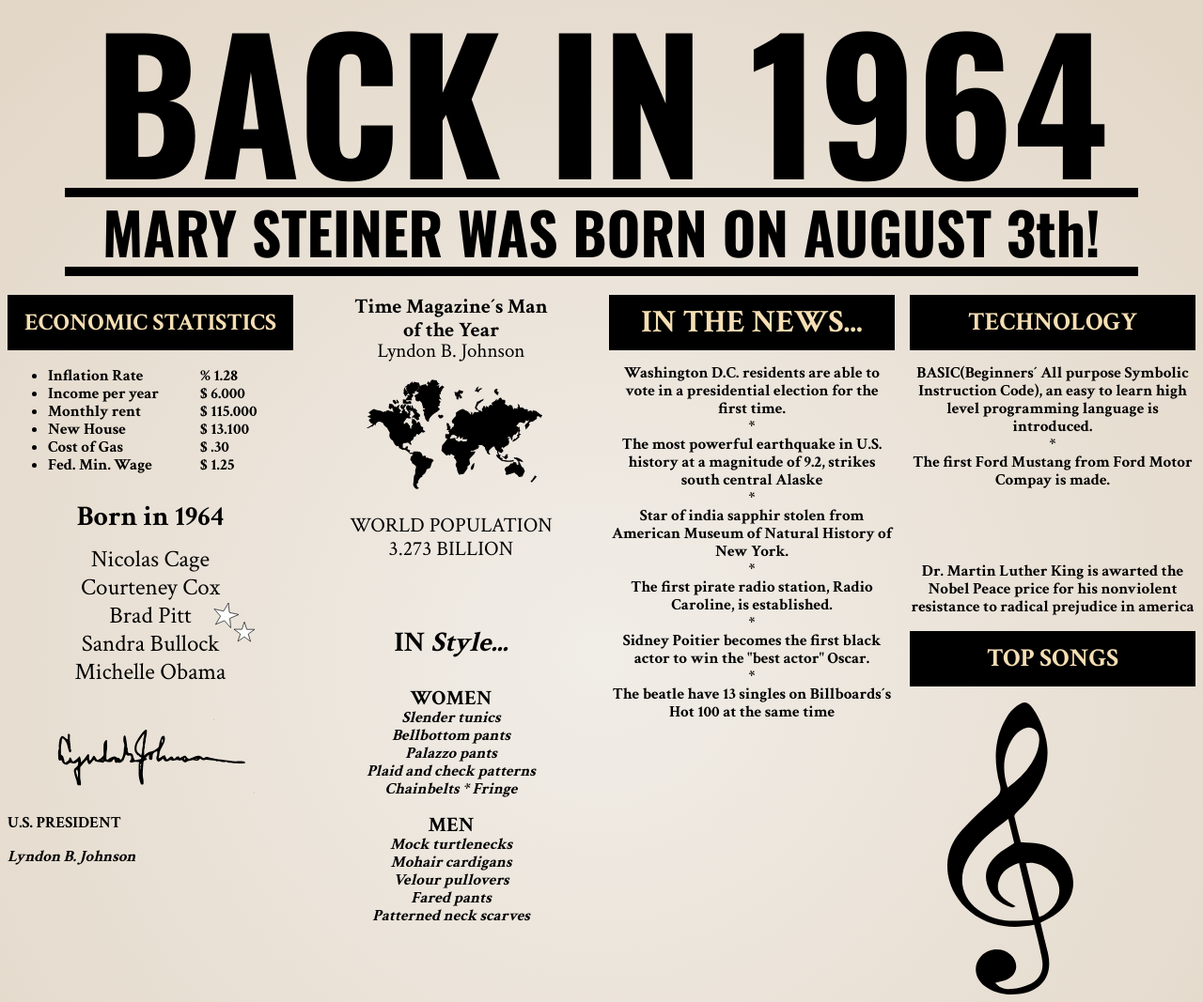
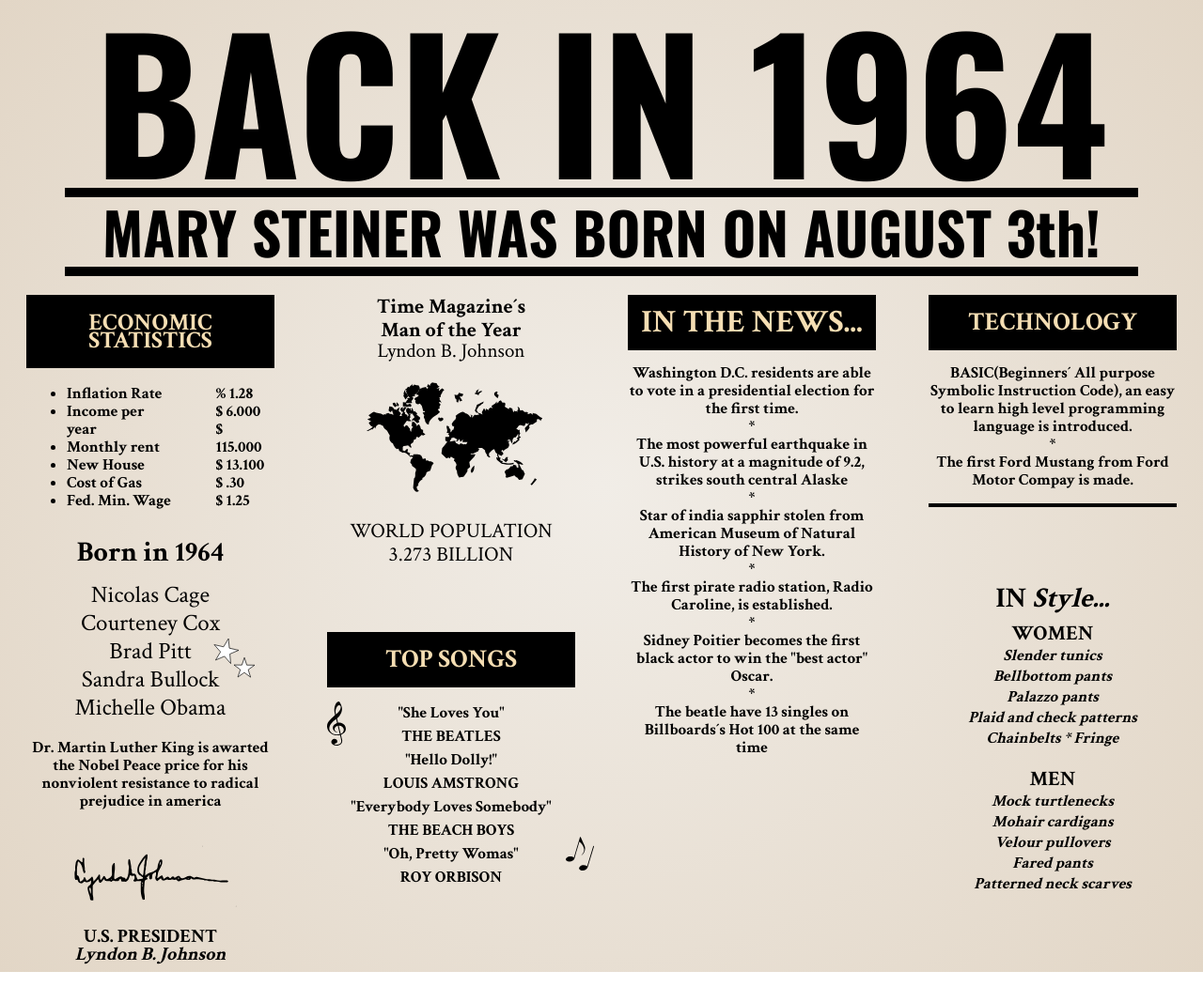
Before and after one commit to nelsonalayon/oldnews, a plain HTML site: page index.html in a window 1280 px wide. Shown: the top 1067 px of the page at 94% size. After the commit the page ends 1035 px from the top, so only its background shows below. Drawn offline with nearby package versions, Linux system fonts and the light colour scheme.

Commit message:
designed all items, it need to square spaces between items

```diff
--- a/index.html
+++ b/index.html
@@ -4,8 +4,11 @@
     <meta charset="UTF-8" />
     <meta name="viewport" content="width=device-width, initial-scale=1.0" />
     <title>Document</title>
-    <link rel="preconnect" href="https://fonts.gstatic.com">
-    <link href="https://fonts.googleapis.com/css2?family=Crimson+Text:wght@400;700&family=Oswald:wght@400;700&display=swap" rel="stylesheet">
+    <link rel="preconnect" href="https://fonts.gstatic.com" />
+    <link
+      href="https://fonts.googleapis.com/css2?family=Crimson+Text:wght@400;700&family=Oswald:wght@400;700&display=swap"
+      rel="stylesheet"
+    />
     <link rel="StyleSheet" href="styles.css" />
   </head>
 
@@ -50,10 +53,12 @@
       </section>
 
       <section class="item mapa">
-        <p class="mapa__box-title"><strong class="mapa__title">Time Magazine´s Man of the Year</strong></p>
+        <p class="mapa__box-title">
+          <strong class="mapa__title">Time Magazine´s Man of the Year</strong>
+        </p>
         <p class="mapa__author">Lyndon B. Johnson</p>
 
-        <figure>
+        <figure class="mapa__mapa">
           <img src="./assets/mapa.svg" alt="" width="200px" />
         </figure>
         <p class="mapa__name">WORLD POPULATION</p>
@@ -113,11 +118,6 @@
         </figure>
       </section>
 
-      <section class="item martinlutherking">
-        Dr. Martin Luther King is awarted the Nobel Peace price for his
-        nonviolent resistance to radical prejudice in america
-      </section>
-
       <section class="item instyle">
         <h4><strong>IN</strong> <em> Style... </em></h4>
         <p><strong>WOMEN</strong></p>
@@ -141,7 +141,12 @@
 
       <section class="item songs">
         <h3 class="black-title d">TOP SONGS</h3>
-        <figure><img src="./assets/sol.svg" alt="" /></figure>
+        <figure class="songs__treble-clef">
+          <img src="./assets/sol.svg" alt="" width="20px" />
+        </figure>
+        <figure class="songs__musicalnotes">
+          <img src="./assets/musicalnotes.svg" alt="" width="30px" />
+        </figure>
         <p>"She Loves You"</p>
         <p>THE BEATLES</p>
         <p>"Hello Dolly!"</p>
@@ -151,7 +156,10 @@
         <p>"Oh, Pretty Womas"</p>
         <p>ROY ORBISON</p>
       </section>
-
+      <section class="item martinlutherking">
+        Dr. Martin Luther King is awarted the Nobel Peace price for his
+        nonviolent resistance to radical prejudice in america
+      </section>
       <section class="item uspresident">
         <figure><img src="./assets/firma.svg" alt="" width="100%" /></figure>
         <p>U.S. PRESIDENT</p>
--- a/styles.css
+++ b/styles.css
@@ -14,6 +14,10 @@ body {
 ul {
   padding: 20;
   margin: 0;
+}
+
+.item {
+  padding: 0 20px;
 }
 
 .statistics-values {
@@ -81,6 +85,10 @@ ul {
   font-weight: normal;
 }
 
+.mapa__mapa {
+  margin: 20px auto;
+}
+
 
 .news {
   grid-area: span 10 / span 1;
@@ -94,11 +102,16 @@ ul {
 .TECHNOLOGY {
   grid-area: span 4 / span 1;
   text-align: center;
+
 }
 
 .TECHNOLOGY p {
+  margin: 0;
+}
 
-  margin: 0;
+.TECHNOLOGY p:nth-child(4) {
+  padding-bottom: 15px;
+  border-bottom: 4px solid black;
 }
 
 .born {
@@ -137,6 +150,7 @@ ul {
 .instyle {
   grid-area: span 7 / span 1;
   text-align: center;
+  line-height: 22px;
 
 }
 
@@ -146,6 +160,7 @@ ul {
 
 .instyle h4 {
   font-size: 30px;
+  margin: 10px 0 15px 0
 }
 
 .instyle p strong {
@@ -155,10 +170,36 @@ ul {
 
 .songs {
   grid-area: span 5 / span 1;
+  text-align: center;
+  position: relative;
+}
+
+.songs__treble-clef {
+  position: absolute;
+  margin: 0;
+  left: 20px;
+}
+
+.songs__musicalnotes {
+  position: absolute;
+  margin: 0;
+  bottom: 15px;
+  right: 0;
+}
+
+.songs p {
+  margin: 0;
+  line-height: 25px;
 }
 
 .uspresident {
   grid-area: span 2 / span 1;
+  text-align: center;
+}
+
+.uspresident p {
+  margin: 0;
+  font-size: 20px;
 }
 
 .black-title {
```
Also changed, not shown: assets/musicalnotes.svg (added).
